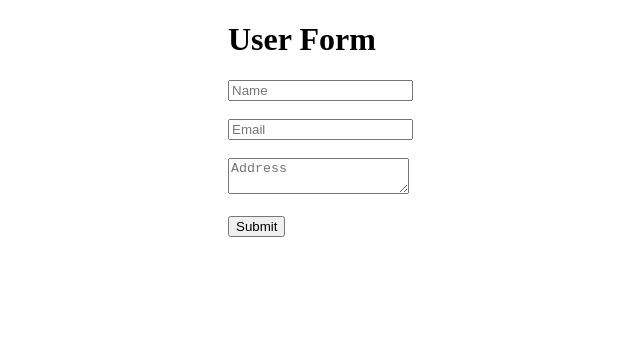
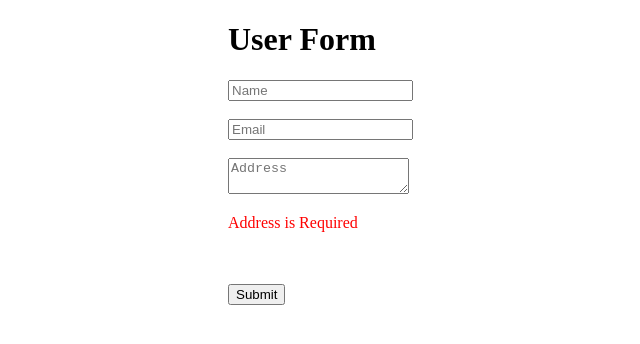
Before and after one commit to B00ttl3/TemplateDriven-Forms-in-Angular, an Angular app: page / in a window 1280 px wide. Shown: the top 344 px of the page, without its empty margins (287-927 px from the left). Built offline with nearby package versions, Linux system fonts and the light colour scheme.

Commit message:
added the error on address field

```diff
--- a/src/app/app.component.html
+++ b/src/app/app.component.html
@@ -77,6 +77,11 @@
 
     <br />
     <textarea placeholder="Address" name="address" ngModel #address="ngModel" required></textarea>
+    <div class="alert">
+      @if( address.hasError('required') ){
+        <p>Address is Required</p>
+      }
+    </div>
     <br /><br />
 
     <button>Submit</button>
```
